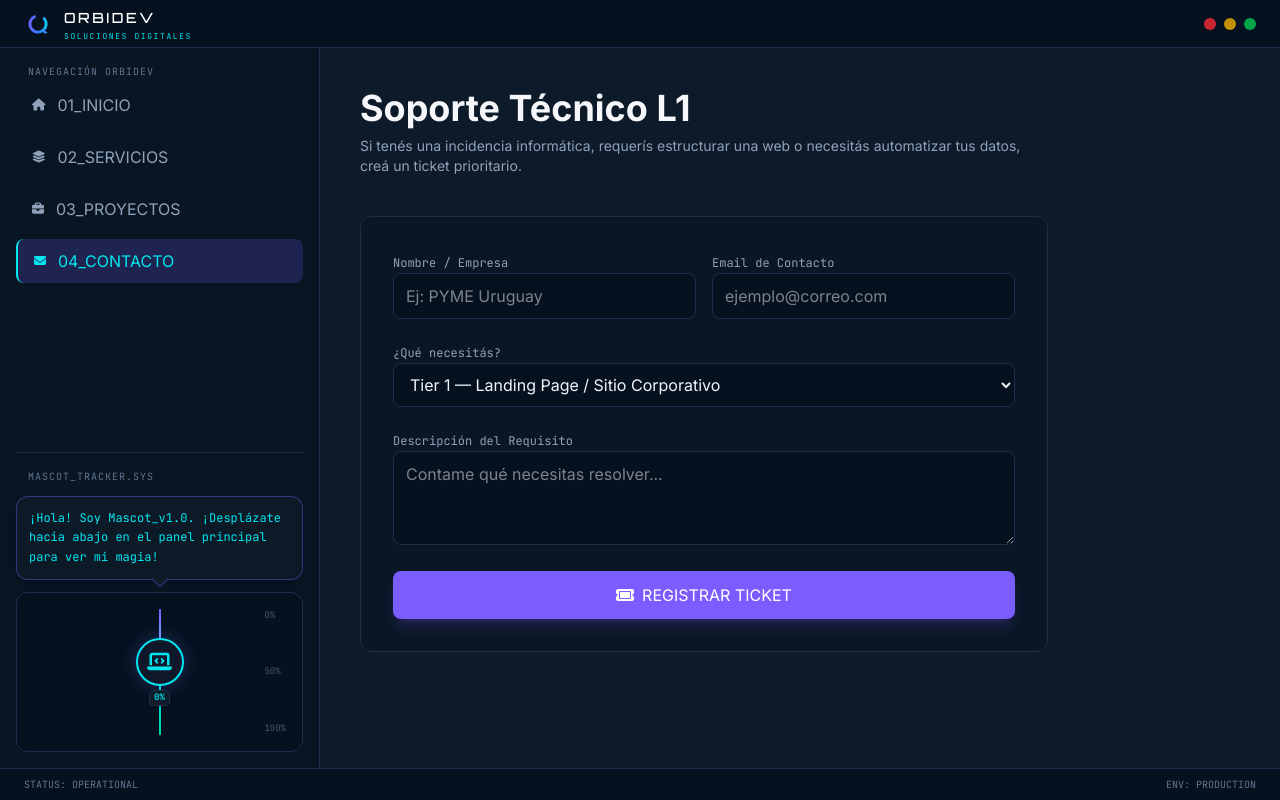
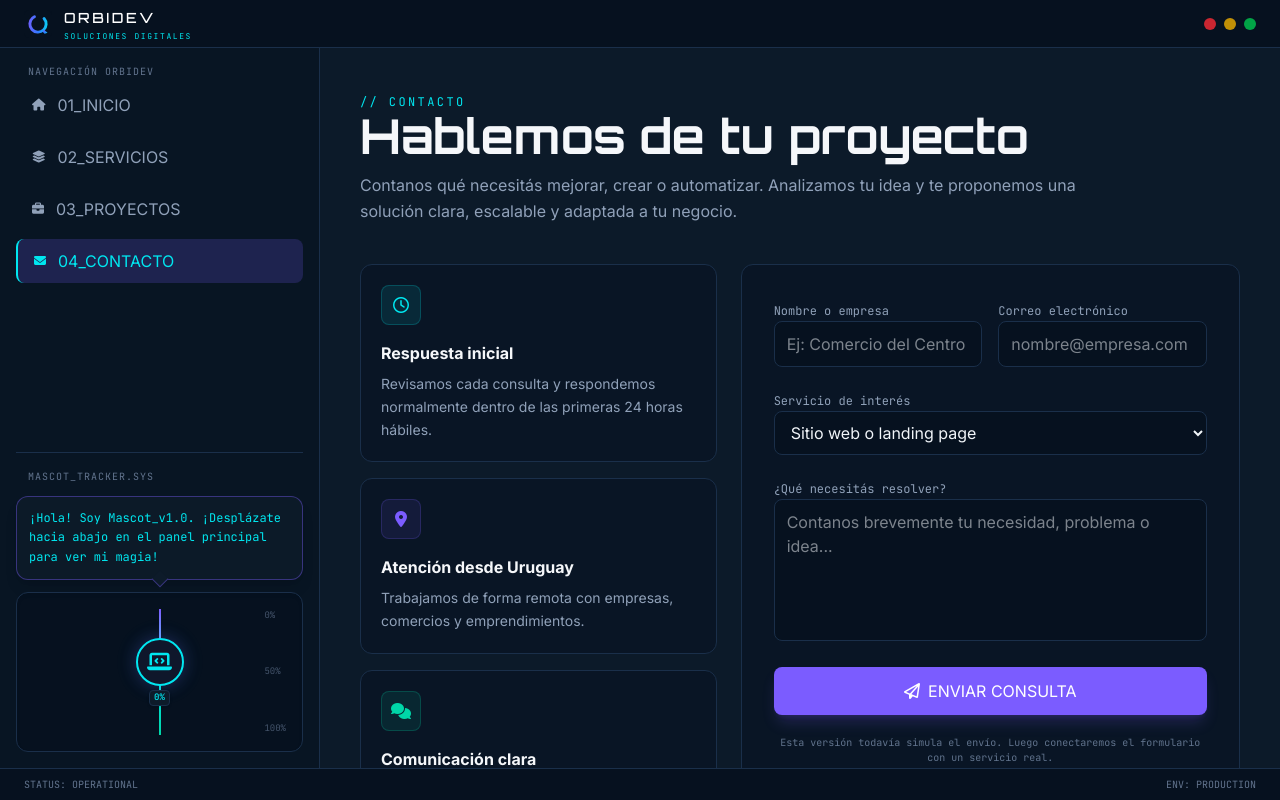
Before and after one commit to FerSierra87/orbidev-web, a React (Vite) app: page / in a window 1280 px wide. Both pictures are taken after a click on the button "04_CONTACTO". Built offline with nearby package versions, Linux system fonts and the light colour scheme.

Commit message:
Transforma soporte en contacto comercial

```diff
--- a/src/App.jsx
+++ b/src/App.jsx
@@ -618,78 +618,215 @@ export default function App() {
     </div>
   </div>
 )}
-          {/* PESTAÑA: SOPORTE L1 */}
+  {/* PESTAÑA: CONTACTO */}
 {activeTab === 'soporte' && (
-            <div className="p-4 sm:p-6 md:p-10 space-y-8 md:space-y-10 max-w-3xl">
-              <div className="space-y-2">
-                <h1 className="text-3xl sm:text-4xl font-bold">Soporte Técnico L1</h1>
-                <p className="text-xs sm:text-sm text-slate-400">Si tenés una incidencia informática, requerís estructurar una web o necesitás automatizar tus datos, creá un ticket prioritario.</p>
+  <div className="p-4 sm:p-6 md:p-10 space-y-8 md:space-y-10 max-w-5xl">
+    <div className="space-y-3">
+      <span className="text-xs font-mono tracking-[0.2em] text-cyber-cyan">
+        // CONTACTO
+      </span>
+
+      <h1 className="text-3xl sm:text-4xl md:text-5xl font-display font-bold">
+        Hablemos de tu proyecto
+      </h1>
+
+      <p className="text-sm sm:text-base text-slate-400 leading-relaxed max-w-3xl">
+        Contanos qué necesitás mejorar, crear o automatizar. Analizamos tu idea
+        y te proponemos una solución clara, escalable y adaptada a tu negocio.
+      </p>
+    </div>
+
+    <div className="grid grid-cols-1 lg:grid-cols-[1fr_1.4fr] gap-6">
+      <div className="space-y-4">
+        <div className="bg-cyber-dark/40 border border-cyber-border rounded-xl p-5">
+          <div className="w-10 h-10 rounded-lg bg-cyber-cyan/10 border border-cyber-cyan/20 flex items-center justify-center text-cyber-cyan mb-4">
+            <i className="fa-regular fa-clock"></i>
+          </div>
+
+          <h2 className="font-bold mb-2">
+            Respuesta inicial
+          </h2>
+
+          <p className="text-sm text-slate-400 leading-relaxed">
+            Revisamos cada consulta y respondemos normalmente dentro de las
+            primeras 24 horas hábiles.
+          </p>
+        </div>
+
+        <div className="bg-cyber-dark/40 border border-cyber-border rounded-xl p-5">
+          <div className="w-10 h-10 rounded-lg bg-cyber-purple/10 border border-cyber-purple/20 flex items-center justify-center text-cyber-purple mb-4">
+            <i className="fa-solid fa-location-dot"></i>
+          </div>
+
+          <h2 className="font-bold mb-2">
+            Atención desde Uruguay
+          </h2>
+
+          <p className="text-sm text-slate-400 leading-relaxed">
+            Trabajamos de forma remota con empresas, comercios y emprendimientos.
+          </p>
+        </div>
+
+        <div className="bg-cyber-dark/40 border border-cyber-border rounded-xl p-5">
+          <div className="w-10 h-10 rounded-lg bg-cyber-emerald/10 border border-cyber-emerald/20 flex items-center justify-center text-cyber-emerald mb-4">
+            <i className="fa-solid fa-comments"></i>
+          </div>
+
+          <h2 className="font-bold mb-2">
+            Comunicación clara
+          </h2>
+
+          <p className="text-sm text-slate-400 leading-relaxed">
+            Explicamos cada propuesta sin tecnicismos innecesarios y con pasos
+            concretos.
+          </p>
+        </div>
       </div>
 
       {isTicketSubmitted ? (
-                <div className="bg-cyber-emerald/10 border border-cyber-emerald/30 p-6 sm:p-8 rounded-xl space-y-4 text-center">
-                  <i className="fa-solid fa-circle-check text-4xl sm:text-5xl text-cyber-emerald animate-bounce"></i>
-                  <h3 className="text-lg sm:text-xl font-bold text-cyber-emerald font-mono">¡TICKET REGISTRADO!</h3>
-                  <p className="text-xs sm:text-sm text-slate-300 leading-relaxed">Me pondré en contacto contigo para darte una solución en un plazo menor a 24 horas.</p>
-                  <div className="text-[10px] text-slate-500 font-mono">STATUS: PENDING_CONTACT</div>
+        <div className="bg-cyber-emerald/10 border border-cyber-emerald/30 p-6 sm:p-8 rounded-xl space-y-4 text-center flex flex-col justify-center min-h-96">
+          <i className="fa-solid fa-circle-check text-5xl text-cyber-emerald"></i>
+
+          <h2 className="text-xl sm:text-2xl font-bold text-cyber-emerald">
+            Consulta registrada
+          </h2>
+
+          <p className="text-sm text-slate-300 leading-relaxed max-w-md mx-auto">
+            Gracias por contactar a Orbidev. Revisaremos la información y nos
+            pondremos en contacto contigo.
+          </p>
+
+          <div className="text-[10px] text-slate-500 font-mono">
+            STATUS: CONSULTA_RECIBIDA
+          </div>
         </div>
       ) : (
-                <form onSubmit={submitTicket} className="space-y-4 sm:space-y-5 bg-cyber-dark/40 border border-cyber-border p-5 sm:p-8 rounded-xl">
+        <form
+          onSubmit={submitTicket}
+          className="space-y-5 bg-cyber-dark/40 border border-cyber-border p-5 sm:p-8 rounded-xl"
+        >
           <div className="grid grid-cols-1 sm:grid-cols-2 gap-4">
-                    <div className="space-y-1">
-                      <label className="text-[10px] sm:text-xs font-mono text-slate-400">Nombre / Empresa</label>
+            <div className="space-y-1.5">
+              <label
+                htmlFor="contact-name"
+                className="text-xs font-mono text-slate-400"
+              >
+                Nombre o empresa
+              </label>
+
               <input
+                id="contact-name"
                 type="text"
                 required
                 value={ticket.name}
-                        onChange={(e) => setTicket({...ticket, name: e.target.value})}
-                        placeholder="Ej: PYME Uruguay"
-                        className="w-full bg-cyber-dark border border-cyber-border rounded-lg px-3 py-2 sm:py-2.5 text-xs sm:text-sm text-slate-100 focus:outline-none focus:border-cyber-purple"
+                onChange={(e) =>
+                  setTicket({ ...ticket, name: e.target.value })
+                }
+                placeholder="Ej: Comercio del Centro"
+                className="w-full bg-cyber-dark border border-cyber-border rounded-lg px-3 py-2.5 text-sm text-slate-100 focus:outline-none focus:border-cyber-cyan"
               />
             </div>
-                    <div className="space-y-1">
-                      <label className="text-[10px] sm:text-xs font-mono text-slate-400">Email de Contacto</label>
+
+            <div className="space-y-1.5">
+              <label
+                htmlFor="contact-email"
+                className="text-xs font-mono text-slate-400"
+              >
+                Correo electrónico
+              </label>
+
               <input
+                id="contact-email"
                 type="email"
                 required
                 value={ticket.email}
-                        onChange={(e) => setTicket({...ticket, email: e.target.value})}
-                        placeholder="ejemplo@correo.com"
-                        className="w-full bg-cyber-dark border border-cyber-border rounded-lg px-3 py-2 sm:py-2.5 text-xs sm:text-sm text-slate-100 focus:outline-none focus:border-cyber-purple"
+                onChange={(e) =>
+                  setTicket({ ...ticket, email: e.target.value })
+                }
+                placeholder="nombre@empresa.com"
+                className="w-full bg-cyber-dark border border-cyber-border rounded-lg px-3 py-2.5 text-sm text-slate-100 focus:outline-none focus:border-cyber-cyan"
               />
             </div>
           </div>
 
-                  <div className="space-y-1">
-                    <label className="text-[10px] sm:text-xs font-mono text-slate-400">¿Qué necesitás?</label>
+          <div className="space-y-1.5">
+            <label
+              htmlFor="contact-service"
+              className="text-xs font-mono text-slate-400"
+            >
+              Servicio de interés
+            </label>
+
             <select
+              id="contact-service"
               value={ticket.tipo}
-                      onChange={(e) => setTicket({...ticket, tipo: e.target.value})}
-                      className="w-full bg-cyber-dark border border-cyber-border rounded-lg px-3 py-2 sm:py-2.5 text-xs sm:text-sm text-slate-100 focus:outline-none focus:border-cyber-purple"
+              onChange={(e) =>
+                setTicket({ ...ticket, tipo: e.target.value })
+              }
+              className="w-full bg-cyber-dark border border-cyber-border rounded-lg px-3 py-2.5 text-sm text-slate-100 focus:outline-none focus:border-cyber-cyan"
             >
-                      <option value="landing">Tier 1 — Landing Page / Sitio Corporativo</option>
-                      <option value="datos">Tier 2 — Estructuración de Bases de Datos SQL</option>
-                      <option value="sistema">Tier 3 — Sistema Integral / Consultoría</option>
+              <option value="landing">
+                Sitio web o landing page
+              </option>
+
+              <option value="ecommerce">
+                Tienda online
+              </option>
+
+              <option value="sistema">
+                Sistema a medida
+              </option>
+
+              <option value="automatizacion">
+                Automatización de procesos
+              </option>
+
+              <option value="datos">
+                Datos e integraciones
+              </option>
+
+              <option value="otro">
+                Otra consulta
+              </option>
             </select>
           </div>
 
-                  <div className="space-y-1">
-                    <label className="text-[10px] sm:text-xs font-mono text-slate-400">Descripción del Requisito</label>
+          <div className="space-y-1.5">
+            <label
+              htmlFor="contact-description"
+              className="text-xs font-mono text-slate-400"
+            >
+              ¿Qué necesitás resolver?
+            </label>
+
             <textarea
-                      rows="3"
+              id="contact-description"
+              rows="5"
               required
               value={ticket.desc}
-                      onChange={(e) => setTicket({...ticket, desc: e.target.value})}
-                      placeholder="Contame qué necesitas resolver..."
-                      className="w-full bg-cyber-dark border border-cyber-border rounded-lg px-3 py-2 sm:py-2.5 text-xs sm:text-sm text-slate-100 focus:outline-none focus:border-cyber-purple"
+              onChange={(e) =>
+                setTicket({ ...ticket, desc: e.target.value })
+              }
+              placeholder="Contanos brevemente tu necesidad, problema o idea..."
+              className="w-full resize-none bg-cyber-dark border border-cyber-border rounded-lg px-3 py-2.5 text-sm text-slate-100 focus:outline-none focus:border-cyber-cyan"
             ></textarea>
           </div>
 
-                  <button type="submit" className="w-full bg-cyber-purple hover:bg-cyber-purple/80 text-white font-mono py-2.5 sm:py-3 rounded-lg text-xs sm:text-sm transition-all flex items-center justify-center gap-2 cursor-pointer shadow-lg shadow-cyber-purple/20 font-bold">
-                    <i className="fa-solid fa-ticket"></i> REGISTRAR TICKET
+          <button
+            type="submit"
+            className="w-full bg-cyber-purple hover:bg-cyber-purple/80 text-white font-mono py-3 rounded-lg text-sm transition-all flex items-center justify-center gap-2 cursor-pointer shadow-lg shadow-cyber-purple/20 font-bold"
+          >
+            <i className="fa-regular fa-paper-plane"></i>
+            ENVIAR CONSULTA
           </button>
+
+          <p className="text-[10px] text-slate-500 text-center font-mono">
+            Esta versión todavía simula el envío. Luego conectaremos el
+            formulario con un servicio real.
+          </p>
         </form>
       )}
+    </div>
   </div>
 )}
 
```
Lines whose indentation alone changed are shown as unchanged.
